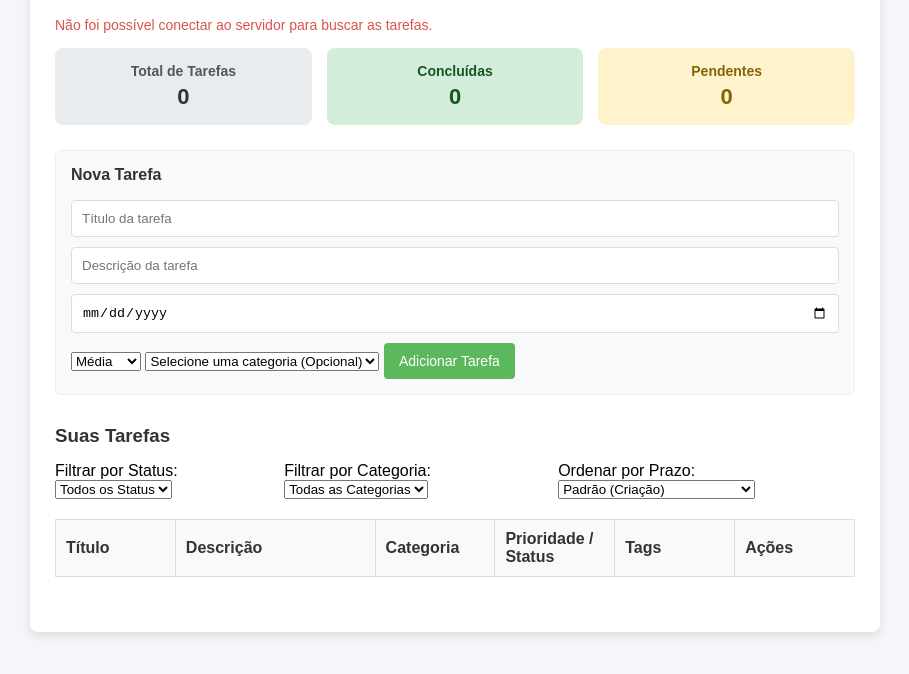
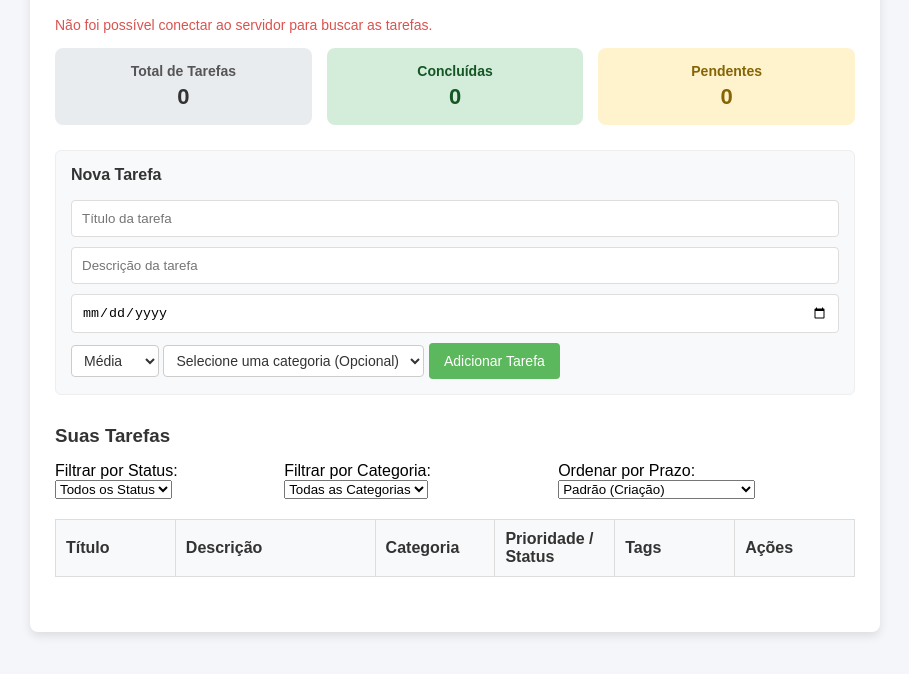
Before and after one commit to dscdiegodev/lista-tarefas, a plain HTML site: page frontend/view/login/dashboard/dashboard.html in a window 1280 px wide. Shown: the part 96-770 px from the top of the page, without its empty margins (185-1094 px from the left). Drawn offline with Linux system fonts and the light colour scheme; no server answers; sample sign-in values are in the browser's storage.

Commit message:
feat: ajustes nos campos de prioridade, categorias e implementação de tags

```diff
--- a/frontend/view/login/dashboard/dashboard.css
+++ b/frontend/view/login/dashboard/dashboard.css
@@ -1,6 +1,3 @@
-/* ==========================================
-   1. LAYOUT GERAL E BASE
-   ================================---------- */
 body {
     font-family: Arial, sans-serif;
     background-color: #f4f6f9;
@@ -37,10 +34,6 @@ h2 {
     color: #666;
 }
 
-
-/* ==========================================
-   2. CARDS DE RESUMO
-   ================================---------- */
 .resumo-container {
     display: flex;
     gap: 15px;
@@ -101,10 +94,6 @@ h2 {
     font-weight: bold;
 }
 
-
-/* ==========================================
-   3. FORMULÁRIOS E FILTROS
-   ================================---------- */
 .form-container {
     background: #f8f9fa;
     padding: 15px;
@@ -153,10 +142,6 @@ h2 {
     gap: 15px;
 }
 
-
-/* ==========================================
-   TABELA LIMPA E ALINHADA
-   ========================================== */
 .tabela-tarefas {
     width: 100%;
     border-collapse: collapse;
@@ -178,16 +163,12 @@ h2 {
     font-weight: bold;
 }
 
-/* Garante que a coluna de ações e status fiquem bem compactas */
+
 .tabela-tarefas td:nth-last-child(1),
 .tabela-tarefas td:nth-last-child(2) {
     white-space: nowrap;
 }
 
-
-/* ==========================================
-   5. BOTÕES
-   ================================---------- */
 .btn-sair {
     background-color: #d9534f;
     color: white;
@@ -200,6 +181,36 @@ h2 {
 
 .btn-sair:hover {
     background-color: #c9302c;
+}
+
+#prioridadeTarefa {
+    height: 32px;
+    padding: 4px 8px;
+    border: 1px solid #ccc;
+    border-radius: 4px;
+    background-color: #fff;
+    font-size: 14px;
+    color: #333;
+}
+
+#categoriaTarefa {
+    height: 32px;
+    padding: 4px 8px;
+    border: 1px solid #ccc;
+    border-radius: 4px;
+    background-color: #fff;
+    font-size: 14px;
+    color: #333;
+}
+
+#selectTags {
+    height: 32px;
+    padding: 4px 8px;
+    border: 1px solid #ccc;
+    border-radius: 4px;
+    background-color: #fff;
+    font-size: 14px;
+    color: #333;
 }
 
 .btn-adicionar {
@@ -258,10 +269,6 @@ h2 {
     background-color: #c9302c;
 }
 
-
-/* ==========================================
-   6. COMPONENTES EXTRAS (TOAST)
-   ================================---------- */
 .toast-container {
     position: fixed;
     top: 20px;
```
